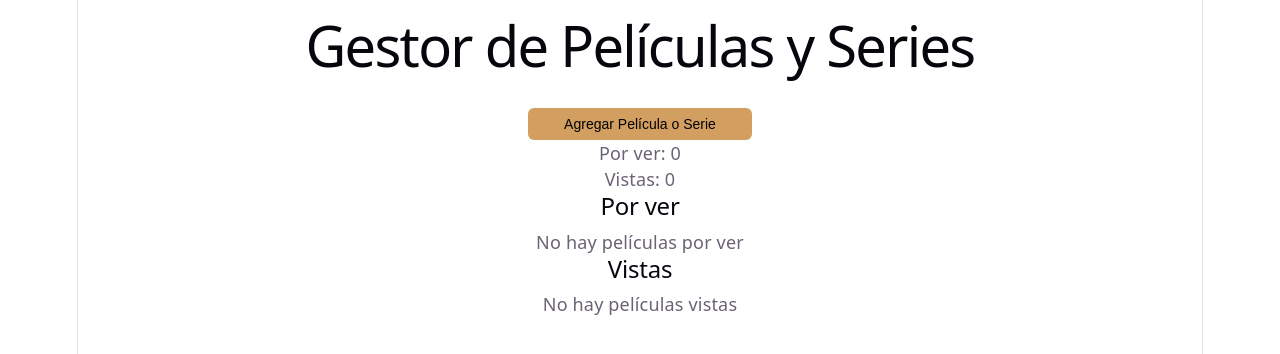
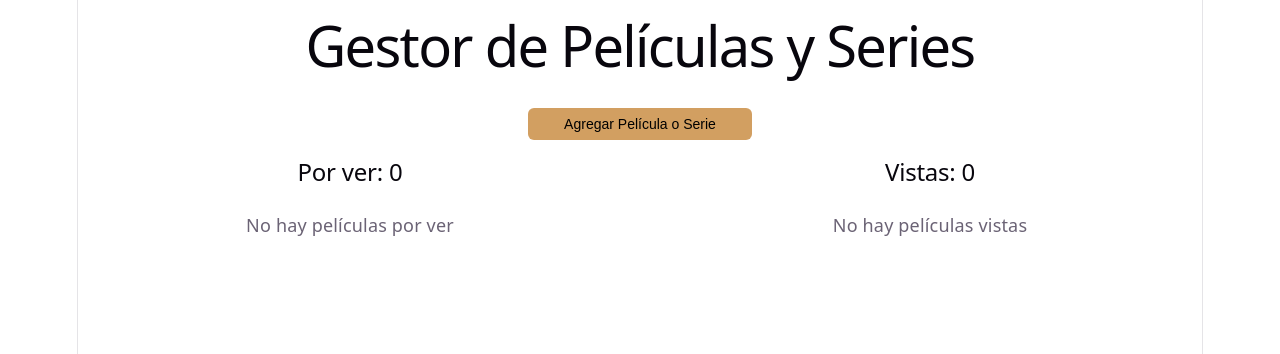
Before and after one commit to Marcos-Chavez-5505/TP1-REACT, a React (Vite) app: page / in a window 1280 px wide. Shown: the top 354 px of the page. Built offline with nearby package versions, Linux system fonts and the light colour scheme.

Commit message:
Columnas de vistas y no vistas, contadores en cada una

```diff
--- a/src/components/item/ItemCard.jsx
+++ b/src/components/item/ItemCard.jsx
@@ -1,4 +1,4 @@
-import { useState } from "react";
+import { useState, useEffect } from "react";
 import itemCardStyles from './itemCard.module.css'
 import DeleteModal from "../modalDelete/modalDelete";
 import Form from "../form/Form"; // Importamos el Form reutilizable
@@ -24,11 +24,15 @@ export default function ItemCard({
   const openEditModal = () => {setIsEditModalVisible(true);};
   const closeEditModal = () => {setIsEditModalVisible(false);};
 
-  const [watched, setWatched] = useState(() => {
+    const [watched, setWatched] = useState(false);
+
+    useEffect(() => {
         const allMovies = getMovies();
         const currentMovie = allMovies.find(movie => movie.title === title);
-    return currentMovie ? currentMovie.watched : false;
-  });
+            if (currentMovie) {
+            setWatched(currentMovie.watched);
+        }
+    }, [getMovies, title]);
 
     const markAsWatched = (e, movieTitle) => {
         e.stopPropagation();  //es para que no se active el modal
--- a/src/components/list/List.jsx
+++ b/src/components/list/List.jsx
@@ -1,12 +1,23 @@
+// List.jsx
 import listStyles from './list.module.css'
 import ItemCard from '../item/ItemCard'
 
-export default function List({itemsToList, getMovies, editMovie, deleteMovie}) {
+export default function List({ getMovies, editMovie, deleteMovie, filterType, emptyMessage }) {
   const movies = getMovies();
+
+  const filteredMovies = movies.filter(movie => {
+    if (filterType === 'watched') return movie.watched === true;
+    if (filterType === 'towatch') return movie.watched === false;
+    return true;
+  });
+
+  // Mensaje
+  const mensajeVacio = emptyMessage || `No hay películas en esta sección`;
+
   return (
     <section className={listStyles.listContainer}>
-      {movies.map((item)=>{
-        return (
+      {filteredMovies.length > 0 ? (
+        filteredMovies.map((item) => (
           <ItemCard
             key={item?.title}
             title={item?.title}
@@ -15,12 +26,15 @@ const movies = getMovies();
             year={item?.year}
             rating={item?.rating}
             director={item?.director}
+            watched={item?.watched}
             getMovies={getMovies}
             editMovie={editMovie}
             deleteMovie={deleteMovie}
           />
-        )
-      })}
+        ))
+      ) : (
+        <p className={listStyles.emptyMessage}>{mensajeVacio}</p>
+      )}
     </section>
-  )
+  );
 }
--- a/src/components/list/list.module.css
+++ b/src/components/list/list.module.css
@@ -1,13 +1,9 @@
 .listContainer {
-  /* background-color: #161616;
-  border-radius: 16px;
-  border: solid #ff3800 1px; */
   width: 100%;
   height: 100%;
   gap: 1rem;
   display: flex;
-  flex-wrap: wrap;
-  align-content: center;
-  justify-content: center;
+  flex-direction: column;
+  align-items: center;  /* Centra las tarjetas */
   padding: 1rem 0;
 }
--- a/src/pages/Home/Home.jsx
+++ b/src/pages/Home/Home.jsx
@@ -35,16 +35,16 @@ const Home = () => {
 
     // !Esta funcion se llama en itemCard.jsx
     const editMovie = (movieTitle, watched) => {
-        // Lo tengo que utilizar para actualizar vista o no vista
         let peliculas = JSON.parse(localStorage.getItem('movies'));
 
         peliculas = peliculas.map(peli =>
-        peli.title === movieTitle
-            ? { ...peli, watched: watched }
-            : peli
+            peli.title === movieTitle
+                ? { ...peli, watched: watched }
+                : peli
         );
 
         localStorage.setItem('movies', JSON.stringify(peliculas));
+        setMovies(peliculas);
     }
 
     const deleteMovie = (movieTitle) => {
@@ -56,6 +56,9 @@ const Home = () => {
         setMovies(newMovieArray)
     }
 
+    // Calcular contadores
+    const pendingCount = movies.filter(m => !m.watched).length;
+    const watchedCount = movies.filter(m => m.watched).length;
     console.log(movies)
   return (
     <div>
@@ -65,20 +68,30 @@ const Home = () => {
             Agregar Película o Serie
         </button>
 
-        {/* Contadores */}
-        <div>
-            <p>Por ver: 0</p>
-            <p>Vistas: 0</p>
+
+        <div className={styles.twoColumns}>
+            <div>
+                <h2>Por ver: {pendingCount}</h2>
+                <List
+                    getMovies={getMovies}
+                    deleteMovie={deleteMovie}
+                    editMovie={editMovie}
+                    filterType="towatch"
+                    emptyMessage="No hay películas por ver"
+                />
+            </div>
+
+            <div>
+                <h2>Vistas: {watchedCount}</h2>
+                <List
+                    getMovies={getMovies}
+                    deleteMovie={deleteMovie}
+                    editMovie={editMovie}
+                    filterType="watched"
+                    emptyMessage="No hay películas vistas"
+                />
+            </div>
         </div>
-
-        {/* Listas */}
-        <h2>Por ver</h2>
-        {/* <List type="toWatch" /> */}
-        <p>No hay películas por ver</p>
-
-        <h2>Vistas</h2>
-        {/* <List type="watched" /> */}
-        <p>No hay películas vistas</p>
 
         {/* Modal del formulario */}
         <Form
@@ -87,7 +100,6 @@ const Home = () => {
             isVisible={showModal}
         />
 
-        <List getMovies={getMovies} deleteMovie={deleteMovie} editMovie={editMovie}/>
     </div>
 
 
--- a/src/pages/Home/Home.module.css
+++ b/src/pages/Home/Home.module.css
@@ -15,3 +15,10 @@
   border: 2px solid #dfcbb3;
   color: #dfcbb3;
 }
+
+.twoColumns {
+  display: grid;
+  grid-template-columns: 1fr 1fr;
+  gap: 2rem;
+  margin-top: 1rem;
+}
```
Lines whose indentation alone changed are shown as unchanged.
